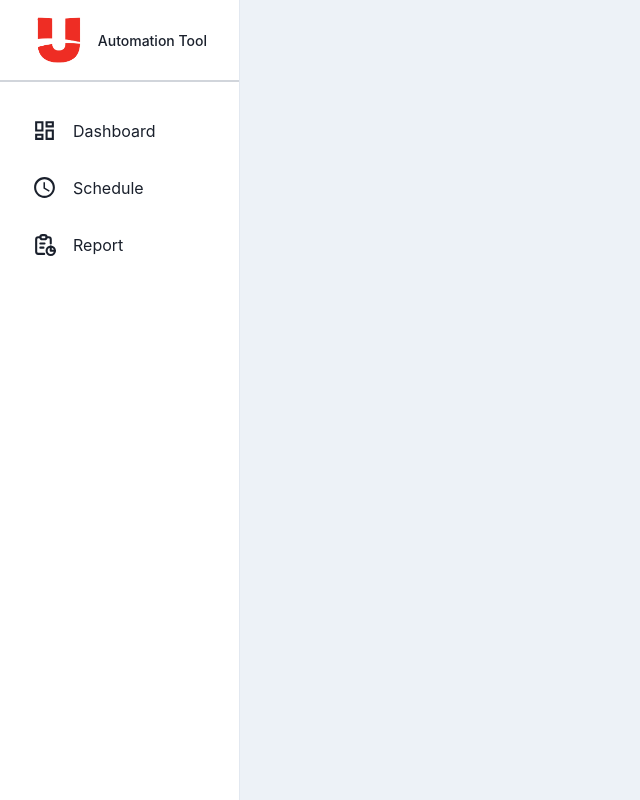
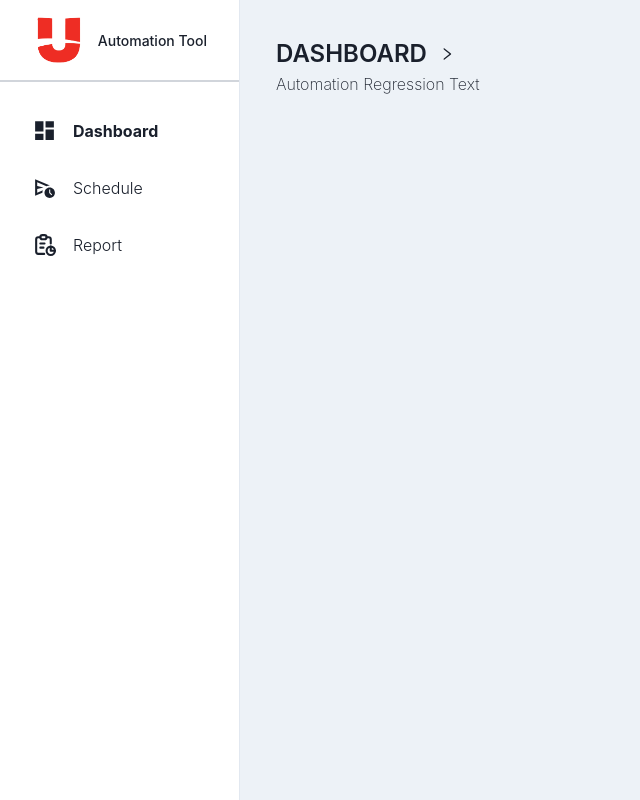
Before and after one commit to techyhk/automation-dashboard, a React (Vite) app: page /dashboard in a window 1280 px wide. Shown: the whole page, without its empty margins (0-640 px from the left). Built offline with nearby package versions, Linux system fonts and the light colour scheme.

Commit message:
feat(#22): header ui

```diff
--- /dev/null
+++ b/src/components/Header/index.tsx
@@ -0,0 +1,26 @@
+import React from 'react';
+import { Text } from '@chakra-ui/react';
+import { AiOutlineRight } from 'react-icons/ai';
+
+interface HeaderProps {
+  name: string;
+}
+
+const Header = (props: HeaderProps) => {
+  return (
+    <div className="pl-5 pt-5 ">
+      <div className="flex flex-row items-center">
+        <Text fontSize="2xl" fontWeight="semibold">
+          {props.name.toUpperCase()}
+        </Text>
+        <AiOutlineRight className="ml-3" />
+      </div>
+
+      <Text fontSize="md" fontWeight="thin">
+        Automation Regression Text
+      </Text>
+    </div>
+  );
+};
+
+export default Header;
--- /dev/null
+++ b/src/components/Sidebar/config.tsx
@@ -0,0 +1,28 @@
+import { MdOutlineScheduleSend, MdScheduleSend } from 'react-icons/md';
+import { RiDashboardFill, RiDashboardLine } from 'react-icons/ri';
+import { TbReport } from 'react-icons/tb';
+
+import { IconType } from 'react-icons';
+
+interface LinkItemProps {
+  name: string;
+  icon: IconType;
+  activeIcon: IconType;
+  route: string;
+}
+
+export const LinkItems: Array<LinkItemProps> = [
+  {
+    name: 'Dashboard',
+    icon: RiDashboardLine,
+    activeIcon: RiDashboardFill,
+    route: '/dashboard',
+  },
+  {
+    name: 'Schedule',
+    icon: MdOutlineScheduleSend,
+    activeIcon: MdScheduleSend,
+    route: '/schedule',
+  },
+  { name: 'Report', icon: TbReport, activeIcon: TbReport, route: '/report' },
+];
--- a/src/components/Sidebar/index.tsx
+++ b/src/components/Sidebar/index.tsx
@@ -1,4 +1,4 @@
-import React, { ReactNode } from 'react';
+import React, { ReactNode, useEffect, useState } from 'react';
 import {
   IconButton,
   Box,
@@ -16,23 +16,11 @@ import {
   Image,
 } from '@chakra-ui/react';
 import { FiMenu } from 'react-icons/fi';
-import { MdOutlineSchedule } from 'react-icons/md';
-import { RiDashboardLine } from 'react-icons/ri';
-import { TbReport } from 'react-icons/tb';
 import { IconType } from 'react-icons';
-import { ReactText } from 'react';
 
 import HansenLogo from '../../assets/logo/hansen-logo.png';
-
-interface LinkItemProps {
-  name: string;
-  icon: IconType;
-}
-const LinkItems: Array<LinkItemProps> = [
-  { name: 'Dashboard', icon: RiDashboardLine },
-  { name: 'Schedule', icon: MdOutlineSchedule },
-  { name: 'Report', icon: TbReport },
-];
+import { LinkItems } from './config';
+import { useNavigate } from 'react-router-dom';
 
 export default function Sidebar({ children }: { children: ReactNode }) {
   const { isOpen, onOpen, onClose } = useDisclosure();
@@ -69,6 +57,13 @@ interface SidebarProps extends BoxProps {
 }
 
 const SidebarContent = ({ onClose, ...rest }: SidebarProps) => {
+  const navigate = useNavigate();
+  const [activeMenu, setActiveMenu] = useState(0);
+
+  useEffect(() => {
+    navigate(LinkItems[0].route);
+  }, []);
+
   return (
     <Box
       bg={useColorModeValue('white', 'gray.900')}
@@ -88,9 +83,21 @@ const SidebarContent = ({ onClose, ...rest }: SidebarProps) => {
       </Flex>
       <div className="border border-gray-300 h-px"></div>
       <div className="mt-5">
-        {LinkItems.map((link) => (
-          <NavItem key={link.name} icon={link.icon}>
-            {link.name}
+        {LinkItems.map((link, index) => (
+          <NavItem
+            key={link.name}
+            icon={activeMenu === index ? link.activeIcon : link.icon}
+            onClick={() => {
+              navigate(link.route);
+              setActiveMenu(index);
+            }}
+          >
+            <Text
+              fontWeight={activeMenu === index ? 'bold' : 'light'}
+              size="sm"
+            >
+              {link.name}
+            </Text>
           </NavItem>
         ))}
       </div>
@@ -100,7 +107,7 @@ const SidebarContent = ({ onClose, ...rest }: SidebarProps) => {
 
 interface NavItemProps extends FlexProps {
   icon: IconType;
-  children: ReactText;
+  children: any;
 }
 const NavItem = ({ icon, children, ...rest }: NavItemProps) => {
   return (
--- /dev/null
+++ b/src/pages/Dashboard/index.tsx
@@ -0,0 +1,8 @@
+import React from 'react';
+import Header from '../../components/Header';
+
+const Dashboard = () => {
+  return <Header name="Dashboard" />;
+};
+
+export default Dashboard;
--- a/src/pages/Home/index.tsx
+++ /dev/null
@@ -1,5 +0,0 @@
-import React from 'react';
-
-export default () => {
-  return <div></div>;
-};
--- /dev/null
+++ b/src/pages/Report/index.tsx
@@ -0,0 +1,8 @@
+import React from 'react';
+import Header from '../../components/Header';
+
+const Report = () => {
+  return <Header name="Report" />;
+};
+
+export default Report;
--- /dev/null
+++ b/src/pages/Schedule/index.tsx
@@ -0,0 +1,8 @@
+import React from 'react';
+import Header from '../../components/Header';
+
+const Schedule = () => {
+  return <Header name="Schedule" />;
+};
+
+export default Schedule;
--- a/src/routes/index.tsx
+++ b/src/routes/index.tsx
@@ -1,12 +1,16 @@
 import React from 'react';
 import { Routes, Route } from 'react-router-dom';
 
-import Home from '../pages/Home';
+import Dashboard from '../pages/Dashboard';
+import Report from '../pages/Report';
+import Schedule from '../pages/Schedule';
 
 export default () => {
   return (
     <Routes>
-      <Route path="/" element={<Home />} />
+      <Route path="/dashboard" element={<Dashboard />} />
+      <Route path="/schedule" element={<Schedule />} />
+      <Route path="/report" element={<Report />} />
     </Routes>
   );
 };
```
